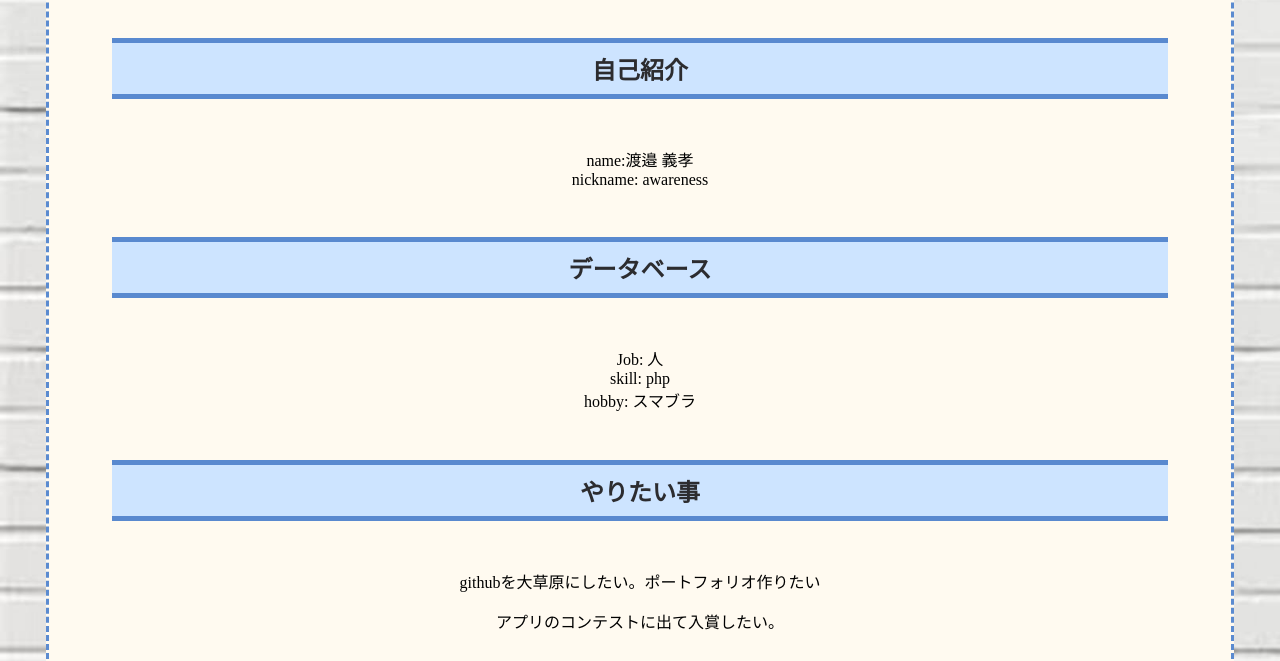
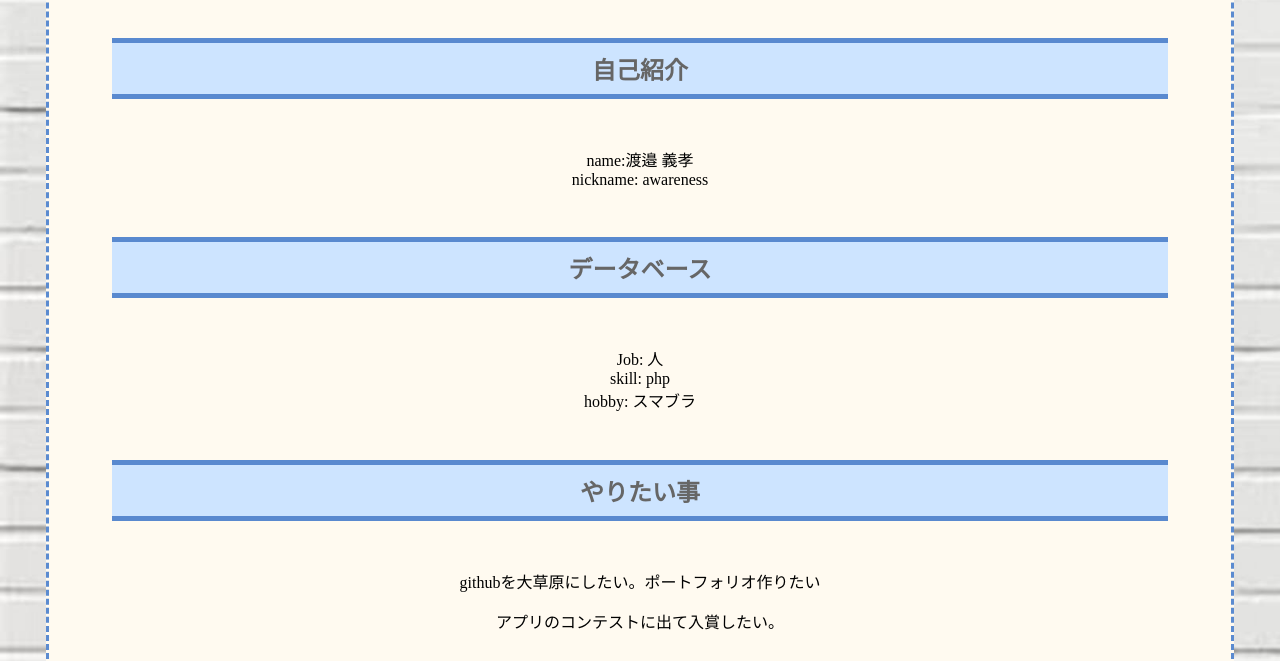
Before and after one commit to PawarenessC/Xxawareness.github.io, a plain HTML site: page index.html in a window 1280 px wide. Shown: the part 135-796 px from the top of the page. Drawn offline with Linux system fonts and the light colour scheme.

Commit message:
Update style.css

```diff
--- a/style.css
+++ b/style.css
@@ -16,7 +16,7 @@ div.background_cover{
 h2{
     padding: 8px 19px;
     margin: 2em 0;
-    color: #2c2c2f;
+    color: #666666;
     background: #cde4ff;
     border-top: solid 5px #5989cf;
     border-bottom: solid 5px #5989cf;
```
